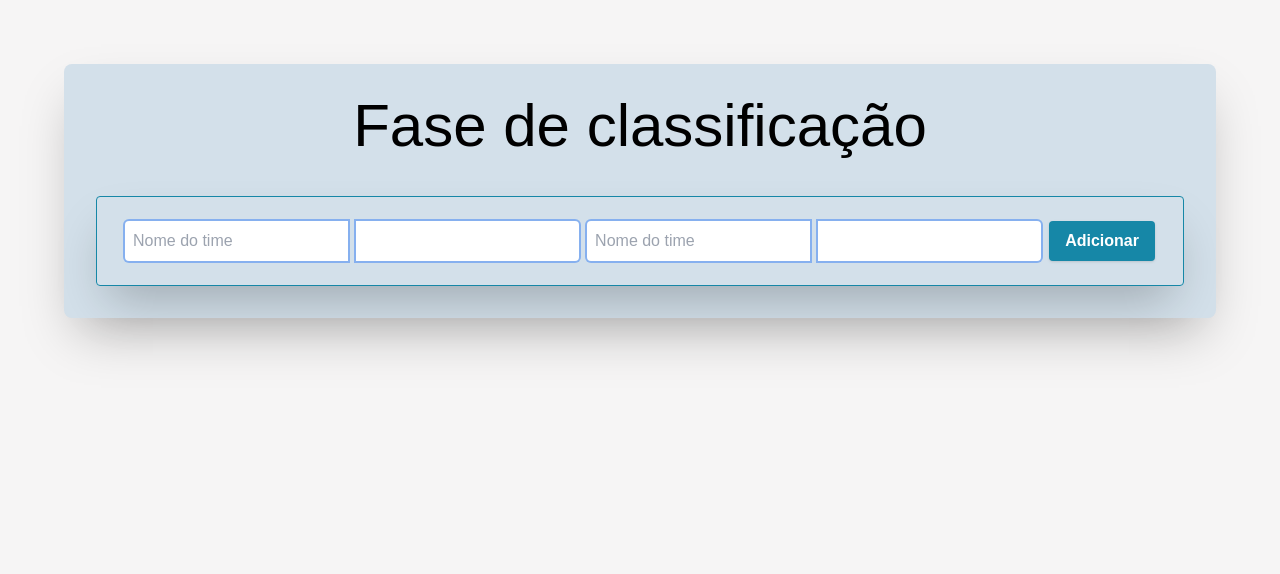
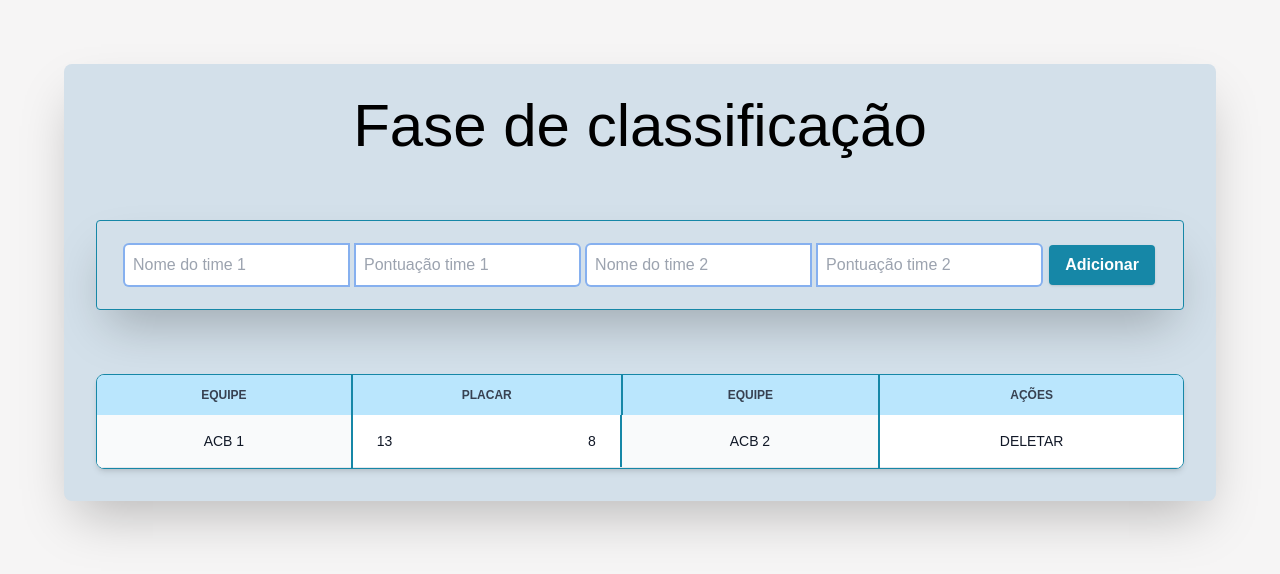
Before and after one commit to hi-im-yan/Tournament-Bracket-Frontent, a Next.js app: page / in a window 1280 px wide. Shown: the top 574 px of the page. Built offline with nearby package versions, Linux system fonts and the light colour scheme.

Commit message:
feat: layout tabela de classificação

```diff
--- a/src/app/page.tsx
+++ b/src/app/page.tsx
@@ -5,20 +5,64 @@ export default function Home() {
         <div className="">
           <h1 className="font-semi-bold text-6xl flex justify-center">Fase de classificação</h1>
         </div>
+      </section>
+
+      <section className="container mx-auto p-8 flex flex-col gap-10">
         <div className="border border-main-secondary rounded shadow-2xl grid-col-3">
           <form className="m-6 flex justify-around">
             <div className="flex gap-2">
-              <input className="p-2 rounded-l ring-2" type="text" placeholder="Nome do time" />
-              <input className="p-2 rounded-r ring-2" type="number" name="" id="" />
+              <input className="p-2 rounded-l ring-2" type="text" placeholder="Nome do time 1" />
+              <input className="p-2 rounded-r ring-2" type="number" placeholder="Pontuação time 1" />
             </div>
             <div className="flex gap-2">
-              <input className="p-2 rounded-l ring-2" type="text" placeholder="Nome do time" />
-              <input className="p-2 rounded-r ring-2" type="number" name="" id="" />
+              <input className="p-2 rounded-l ring-2" type="text" placeholder="Nome do time 2" />
+              <input className="p-2 rounded-r ring-2" type="number" placeholder="Pontuação time 2" />
             </div>
             <button className="shadow rounded bg-main-secondary px-4 hover:bg-main-accent font-bold text-white" type="submit">Adicionar</button>
           </form>
         </div>
       </section>
+
+      <section className="container mx-auto p-8 flex flex-col gap-10">
+        <div className="relative overflow-x-auto shadow-md sm:rounded-lg border border-main-secondary">
+          <table className="w-full text-sm text-center text-gray-500 dark:text-gray-400 ">
+            <thead className="text-xs text-gray-700 uppercase bg-sky-200 dark:bg-gray-700 dark:text-gray-400">
+              <tr className="">
+                <th scope="col" className="px-6 py-3 border-r-2 border-main-secondary">
+                  Equipe
+                </th>
+                <th scope="col" className="px-6 py-3 border-r-2 border-main-secondary">
+                  Placar
+                </th>
+                <th scope="col" className="px-6 py-3 border-r-2 border-main-secondary">
+                  Equipe
+                </th>
+                <th scope="col" className="px-6 py-3">
+                  Ações
+                </th>
+              </tr>
+            </thead>
+            <tbody className="font-medium text-gray-900">
+              <tr className="bg-white border-b dark:bg-gray-900 dark:border-gray-700">
+                <td scope="row" className="px-6 py-4 whitespace-nowrap dark:text-white bg-gray-50 dark:bg-gray-800 border-r-2 border-main-secondary">
+                  ACB 1
+                </td>
+                <td className="px-6 py-4 border-r-2 border-main-secondary flex justify-between font-medium whitespace-nowrap">
+                  <h2>13</h2>
+                  <h2>8</h2>
+                </td>
+                <td className="px-6 py-4 bg-gray-50 border-r-2 border-main-secondary">
+                  ACB 2
+                </td>
+                <td className="px-6 py-4">
+                  DELETAR
+                </td>
+              </tr>
+
+            </tbody>
+          </table>
+        </div>
+      </section>
     </main>
   )
 }
```
